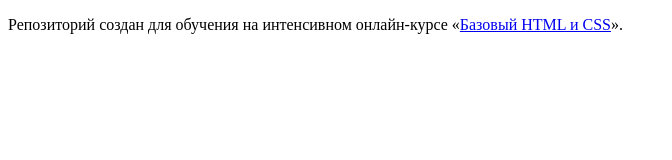
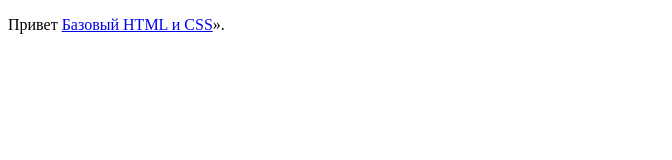
Before and after one commit to StasZnaydyonov/192201-nerds, a plain HTML site: page index.html in a window 1280 px wide. Shown: the whole page, without its empty margins (0-672 px from the left). Drawn offline with Linux system fonts and the light colour scheme.

```diff
--- a/index.html
+++ b/index.html
@@ -6,7 +6,7 @@
   </head>
   <body>
 
-    <p>Репозиторий создан для обучения на интенсивном онлайн‑курсе «<a href="https://htmlacademy.ru/intensive/htmlcss">Базовый HTML и CSS</a>».</p>
+    <p>Привет <a href="https://htmlacademy.ru/intensive/htmlcss">Базовый HTML и CSS</a>».</p>
 
   </body>
 </html>
```
